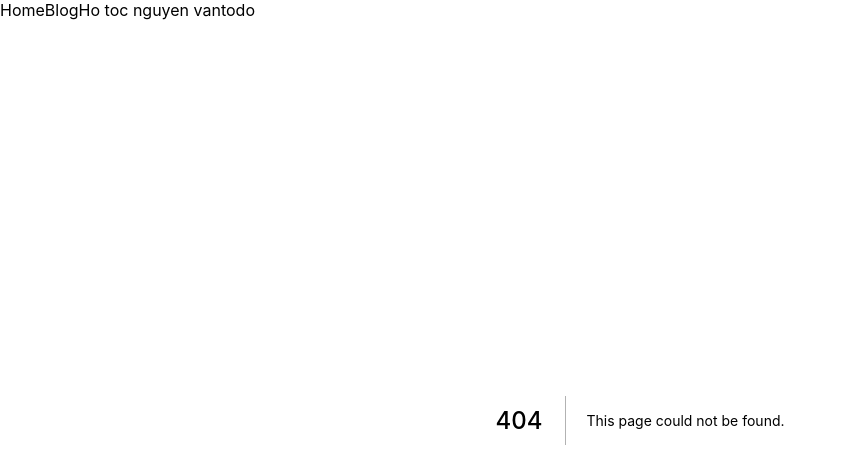
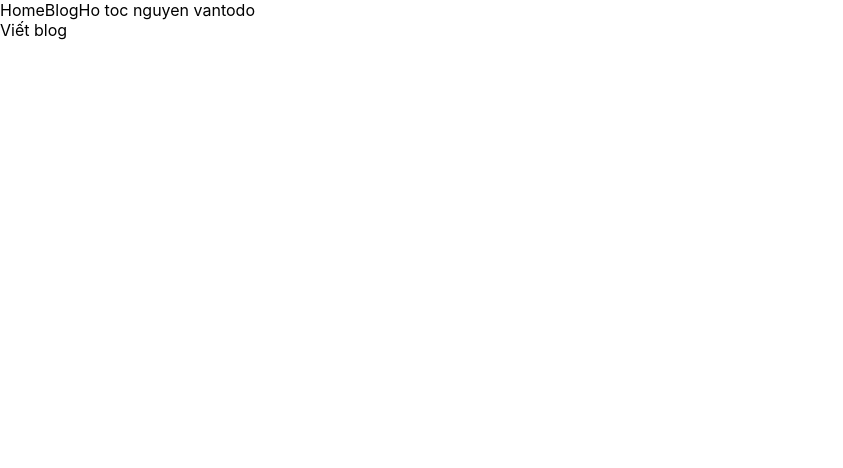
Before and after one commit to nguyenvancongdev/congnguyendev, a Next.js app: page /blog in a window 1280 px wide. Before the commit this address had no page. Shown: the top 468 px of the page, without its empty margins (0-843 px from the left). Built offline with nearby package versions, Linux system fonts and the light colour scheme.

Commit message:
Create index.tsx

```diff
--- /dev/null
+++ b/pages/blog/index.tsx
@@ -0,0 +1,12 @@
+import type { NextPage } from 'next'
+import Link from "next/link"
+
+const Blog: NextPage = () => {
+  return (
+  <div>
+    Viết blog
+  </div>
+  )
+}
+
+export default Blog
```
